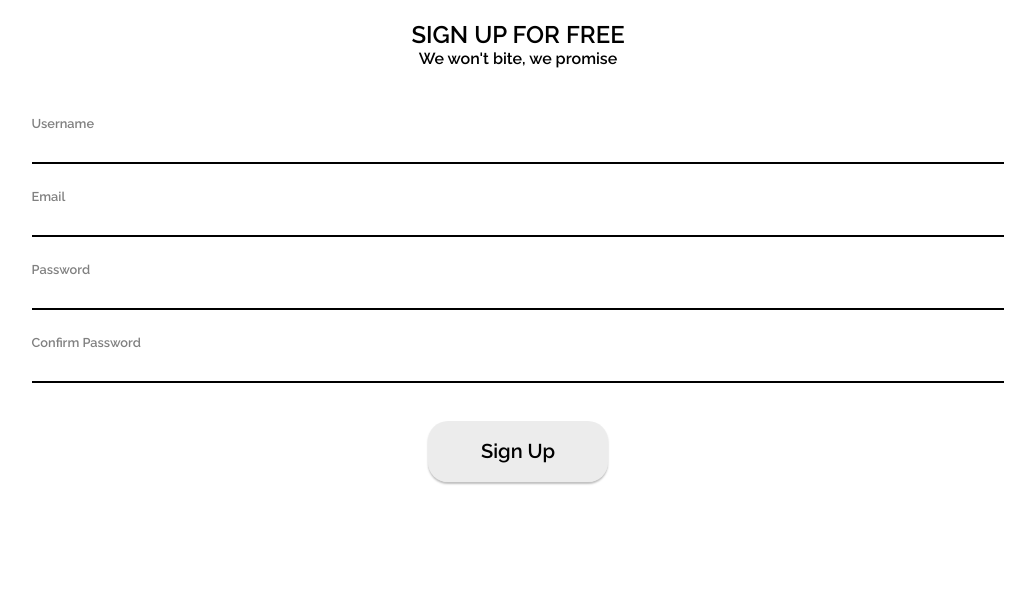
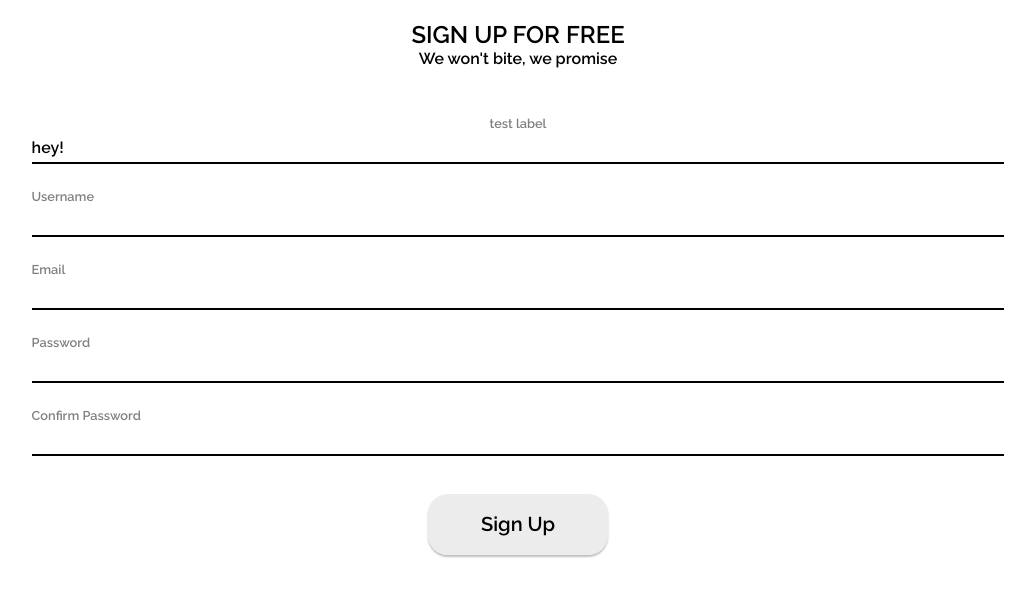
Before and after one commit to GTWeatherForcast/weather-client, a React (Create React App) app: page /test in a window 1280 px wide. Shown: the top 596 px of the page, without its empty margins (122-1157 px from the left). Built offline with nearby package versions, Linux system fonts and the light colour scheme; the HTML template or start-up script is replaced by a standard one.

Commit message:
Form submit deactivated

```diff
--- a/src/App.css
+++ b/src/App.css
@@ -79,75 +79,3 @@
 .centerText {
   text-align: center;
 }
-
-.signupForm {
-  width: 100%;
-  font-family: Raleway, sans-serif;
-  margin-top: 3em;
-}
-
-.signupForm label {
-  font-family: Raleway;
-  font-weight: 400;
-  /* margin-top: 10px; */
-  position: absolute;
-  font-size: 0.8em;
-  color: gray;
-  user-select: none;
-}
-
-.signupForm input {
-  font-weight: 400;
-  /* display: block; */
-  width: 100%;
-}
-
-.inputDiv {
-  margin-bottom: 1.5625em;
-}
-
-.inputDiv.submitContainer {
-  display: flex;
-  justify-content: center;
-}
-
-.signupForm input[type="text"], input[type="password"] {
-  font-size: 1em;
-  font-family: Raleway, sans-serif;
-  font-weight: 400;
-  height: 3em;
-  border: none;
-  /* border: 1px solid black; */
-  border-bottom: 2px solid black;
-  outline: none;
-  margin: 0;
-  /* margin-top: 10px; */
-  padding: 1em 0px 0px 0px;
-  box-sizing: border-box;
-}
-
-.signupForm input[type="text"]:focus, input[type="password"]:focus {
-  border-color: var(--skyblue, #00C2FF);
-}
-
-.signupForm input[type="submit"] {
-  font-family: Raleway, sans-serif;
-  font-weight: 600;
-  font-size: 1.25em;
-  padding: 0.9375em 0;
-  width: 100%;
-  max-width: 9em;
-  border: none;
-  border-radius: 20px;
-  box-shadow: rgba(0, 0, 0, 25%) 0px 2px 2px;
-  margin-top: 0.625em;
-  background-color: #d9d9d980;
-}
-
-.signupForm input[type="submit"]:hover {
-  background-color: #d9d9d9ff
-}
-
-.signupForm input[type="submit"]:focus-visible {
-  outline: solid 2px var(--skyblue);
-}
--- /dev/null
+++ b/src/components/inputs/FormInput.js
@@ -0,0 +1,34 @@
+import styles from "./FormInput.module.css";
+import "../../App.css";
+import { useState } from 'react';
+
+export function SubmitButton({ id, value }) {
+  return (
+    <div className={`${styles.inputDiv} ${styles.submitContainer}`}>
+      <input
+        id="signup"
+        className={`${styles.textInput}`}
+        type="submit"
+        value="Sign Up"
+        // onChange={(e) => { e.preventDefault(); }}
+        // onSubmit={(e) => { e.preventDefault(); }}
+      />
+    </div>
+  );
+}
+
+export default function FormInput({ type, id, label, placeholder, startValue, onChange }) {
+  return (
+    <div className={`${styles.inputDiv} ${styles.submitContainer}`}>
+      {label !== null || label !== undefined ? <label for={id}>{label}</label> : <></>}
+      <input
+        className={`${styles.input}`}
+        id={id}
+        type={type}
+        value={startValue}
+        placeholder={placeholder}
+        onChange={onChange}
+      />
+    </div>
+  );
+}
--- /dev/null
+++ b/src/components/inputs/FormInput.module.css
@@ -0,0 +1,73 @@
+.signupForm {
+  width: 100%;
+  font-family: Raleway, sans-serif;
+  margin-top: 3em;
+}
+
+.signupForm label {
+  font-family: Raleway;
+  font-weight: 400;
+  /* margin-top: 10px; */
+  position: absolute;
+  font-size: 0.8em;
+  color: gray;
+  user-select: none;
+}
+
+.signupForm input {
+  font-weight: 400;
+  /* display: block; */
+  width: 100%;
+}
+
+.inputDiv {
+  margin-bottom: 1.5625em;
+}
+
+.inputDiv.submitContainer {
+  display: flex;
+  justify-content: center;
+}
+
+.signupForm input[type="text"],
+input[type="password"] {
+  font-size: 1em;
+  font-family: Raleway, sans-serif;
+  font-weight: 400;
+  height: 3em;
+  border: none;
+  /* border: 1px solid black; */
+  border-bottom: 2px solid black;
+  outline: none;
+  margin: 0;
+  /* margin-top: 10px; */
+  padding: 1em 0px 0px 0px;
+  box-sizing: border-box;
+}
+
+.signupForm input[type="text"]:focus,
+input[type="password"]:focus {
+  border-color: var(--skyblue, #00C2FF);
+}
+
+.signupForm input[type="submit"] {
+  font-family: Raleway, sans-serif;
+  font-weight: 600;
+  font-size: 1.25em;
+  padding: 0.9375em 0;
+  width: 100%;
+  max-width: 9em;
+  border: none;
+  border-radius: 20px;
+  box-shadow: rgba(0, 0, 0, 25%) 0px 2px 2px;
+  margin-top: 0.625em;
+  background-color: #d9d9d980;
+}
+
+.signupForm input[type="submit"]:hover {
+  background-color: #d9d9d9ff
+}
+
+.signupForm input[type="submit"]:focus-visible {
+  outline: solid 2px var(--skyblue);
+}
--- a/src/components/inputs/SearchBar.js
+++ b/src/components/inputs/SearchBar.js
@@ -6,15 +6,15 @@ export function SearchBar() {
 
   return (
     <div className={`${styles.searchBarDiv}`}>
-      <form action="">
+      <form action="" onSubmit={(e) => { e.preventDefault(); }}>
         <input
           id=""
           className={`${styles.searchBar}`}
-          type="text"
+          type="search"
           placeholder="Search"
           value={searchStr}
           onChange={(e) => { setSearchStr(e.target.value); }}
-          onSubmit={(e) => { e.preventDefault(); }}
+
         />
       </form>
     </div>
@@ -26,15 +26,14 @@ export function LocationSearch() {
 
   return (
     <div className={`${styles.searchBarDiv}`}>
-      <form action="">
+      <form action="" onSubmit={(e) => { e.preventDefault(); }}>
         <input
           id="locationSearch"
           className={`${styles.searchBar}`}
-          type="text"
+          type="search"
           placeholder="Search City, Country, or Zip Code"
           value={locationString}
           onChange={(e) => { setLocationString(e.target.value); }}
-          onSubmit={(e) => { e.preventDefault(); }}
         />
       </form>
     </div>
--- a/src/components/inputs/SearchBar.module.css
+++ b/src/components/inputs/SearchBar.module.css
@@ -19,7 +19,7 @@
 }
 
 .searchBar:focus {
-  outline: 1px solid var(--skyblue, #00C2FF);
+  outline: 2px solid var(--skyblue, #00C2FF);
 }
 
 .searchBarDiv {
--- a/src/components/sign-up/SignUp.js
+++ b/src/components/sign-up/SignUp.js
@@ -1,6 +1,7 @@
-import styles from './SignUp.css';
+import styles from '../inputs/FormInput.module.css';
 import "../../App.css";
 import { useState } from 'react';
+import FormInput from '../inputs/FormInput';
 
 function SignUpPage() {
   const [username, setUsername] = useState("");
@@ -8,14 +9,16 @@ function SignUpPage() {
   const [password, setPassword] = useState("");
   const [password2, setPassword2] = useState("");
 
-// TODO: prevent auto form submission until we want to handle this stuff
   return (
     <div className="cardRoot">
       <h2 className="centerText">SIGN UP FOR FREE</h2>
       <p className="centerText">We won't bite, we promise</p>
 
-      <form action="" className="signupForm">
-        <div className="inputDiv">
+      <form action="" className={`${styles.signupForm}`} onSubmit={(e) => { e.preventDefault(); }}>
+
+        <FormInput id={"test"} label={"test label"} placeholder={"does this thing work?"} type={"text"} startValue={"hey!"}/>
+
+        <div className={`${styles.inputDiv}`}>
           <label for="username">Username</label>
           <input
             id="username"
@@ -23,13 +26,13 @@ function SignUpPage() {
             type="text"
             data-label="Username"
             placeholder=""
-            value={username}
-            onChange={(e) => { setUsername(e.target.value); }}
-            onSubmit={(e) => { e.preventDefault(); }}
+            // value={username}
+            // onChange={(e) => { setUsername(e.target.value); }}
+            // onSubmit={(e) => { e.preventDefault(); }}
           />
         </div>
 
-        <div className="inputDiv">
+        <div className={`${styles.inputDiv}`}>
           <label for="email">Email</label>
           <input
             id="email"
@@ -37,13 +40,13 @@ function SignUpPage() {
             type="text"
             data-label="Email"
             placeholder=""
-            value={email}
-            onChange={(e) => { setEmail(e.target.value); }}
-            onSubmit={(e) => { e.preventDefault(); }}
+            // value={email}
+            // onChange={(e) => { setEmail(e.target.value); }}
+            // onSubmit={(e) => { e.preventDefault(); }}
           />
         </div>
 
-        <div className="inputDiv">
+        <div className={`${styles.inputDiv}`}>
           <label for="password">Password</label>
           <input
             id="password"
@@ -51,13 +54,13 @@ function SignUpPage() {
             type="password"
             data-label="Password"
             placeholder=""
-            value={password}
-            onChange={(e) => { setPassword(e.target.value); }}
-            onSubmit={(e) => { e.preventDefault(); }}
+            // value={password}
+            // onChange={(e) => { setPassword(e.target.value); }}
+            // onSubmit={(e) => { e.preventDefault(); }}
           />
         </div>
 
-        <div className="inputDiv">
+        <div className={`${styles.inputDiv}`}>
           <label for="password2">Confirm Password</label>
           <input
             id="password2"
@@ -65,20 +68,20 @@ function SignUpPage() {
             type="password"
             data-label="Password"
             placeholder=""
-            value={password2}
-            onChange={(e) => { setPassword2(e.target.value); }}
-            onSubmit={(e) => { e.preventDefault(); }}
+            // value={password2}
+            // onChange={(e) => { setPassword2(e.target.value); }}
+            // onSubmit={(e) => { e.preventDefault(); }}
           />
         </div>
 
-        <div className="inputDiv submitContainer">
+        <div className={`${styles.inputDiv} ${styles.submitContainer}`}>
           <input
             id="signup"
             className={`${styles.textInput}`}
             type="submit"
             value="Sign Up"
-            onChange={(e) => { e.preventDefault(); }}
-            onSubmit={(e) => { e.preventDefault(); }}
+            // onChange={(e) => { e.preventDefault(); }}
+            // onSubmit={(e) => { e.preventDefault(); }}
           />
         </div>
 
```
Also changed, not shown: src/components/inputs/Forms.module.css (deleted).
